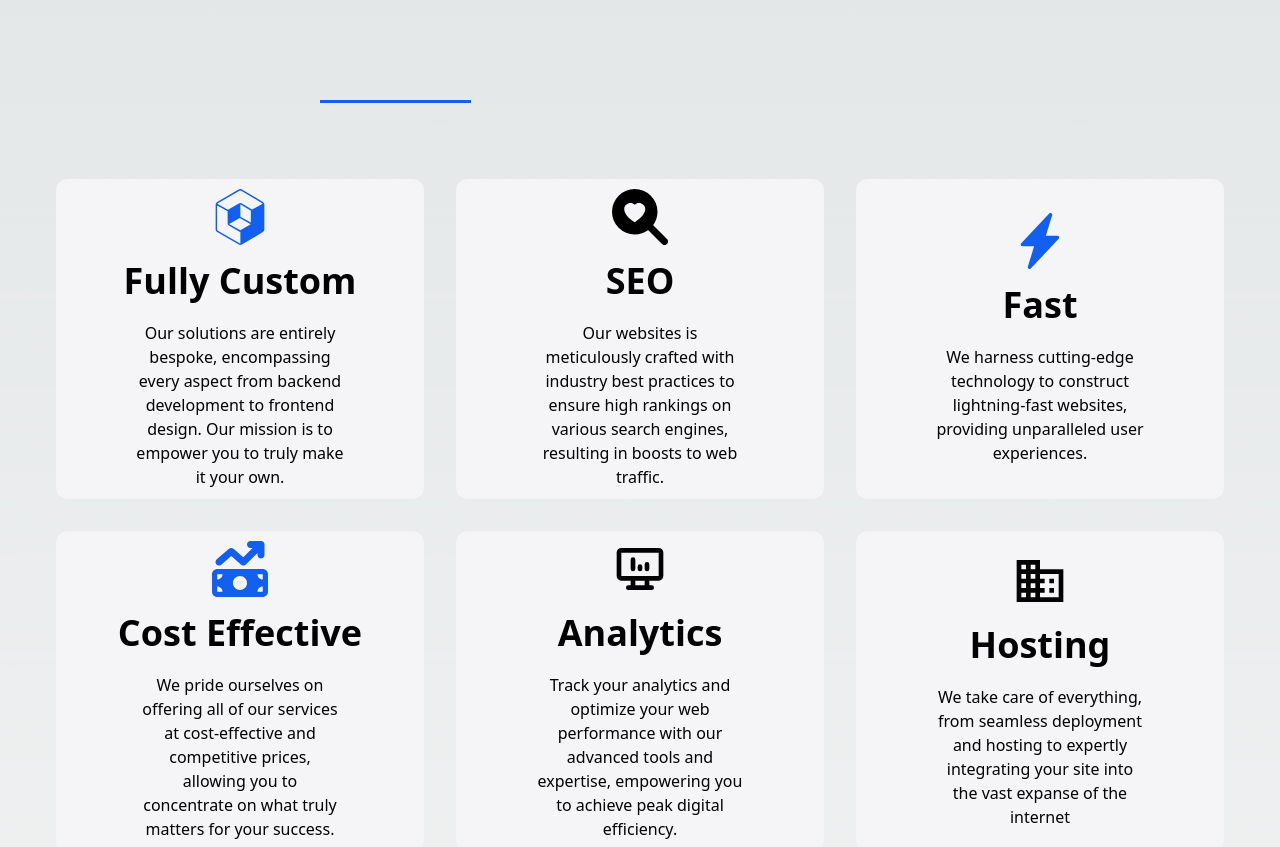
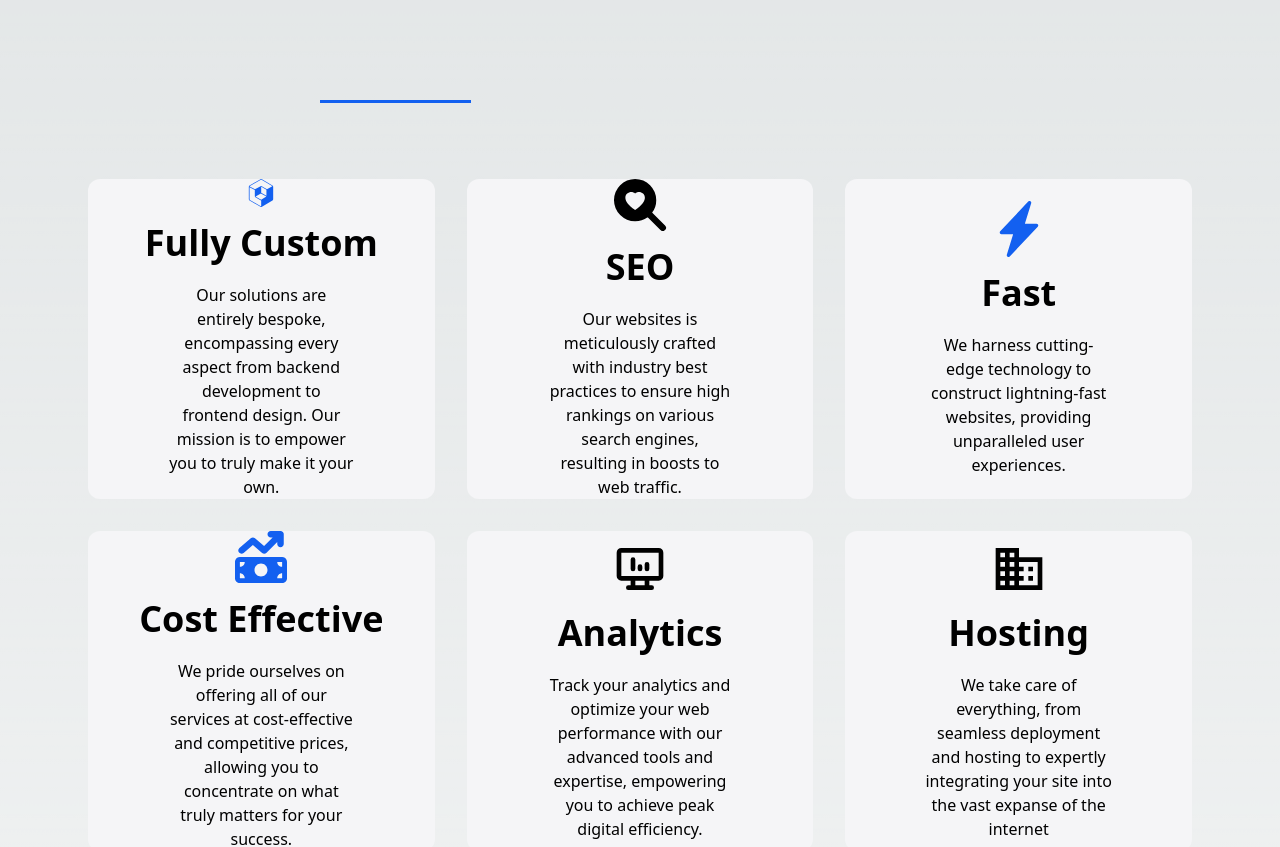
Before and after one commit to Nexieon/NexieonCo, a Next.js app in the folder nexieon/: page / in a window 1280 px wide. Shown: the part 1220-2067 px from the top of the page. Built offline with nearby package versions, Linux system fonts and the light colour scheme.

Commit message:
changed the width of the bennifits section to 90%

```diff
--- a/nexieon/app/page.tsx
+++ b/nexieon/app/page.tsx
@@ -140,7 +140,7 @@ export default function Home() {
         </CarouselItem>
       </Carousel>
 
-      <section className=" grid md:grid-cols-2 xl:grid-cols-3 gap-8 py-14 mx-auto w-[95%] px-6">
+      <section className=" grid md:grid-cols-2 xl:grid-cols-3 gap-8 py-14 mx-auto w-[90%] px-6">
         <div className="bg-lightmode-gray h-[20rem] rounded-xl flex flex-col justify-center items-center ">
           <svg
             viewBox="0 0 24 24"
```
